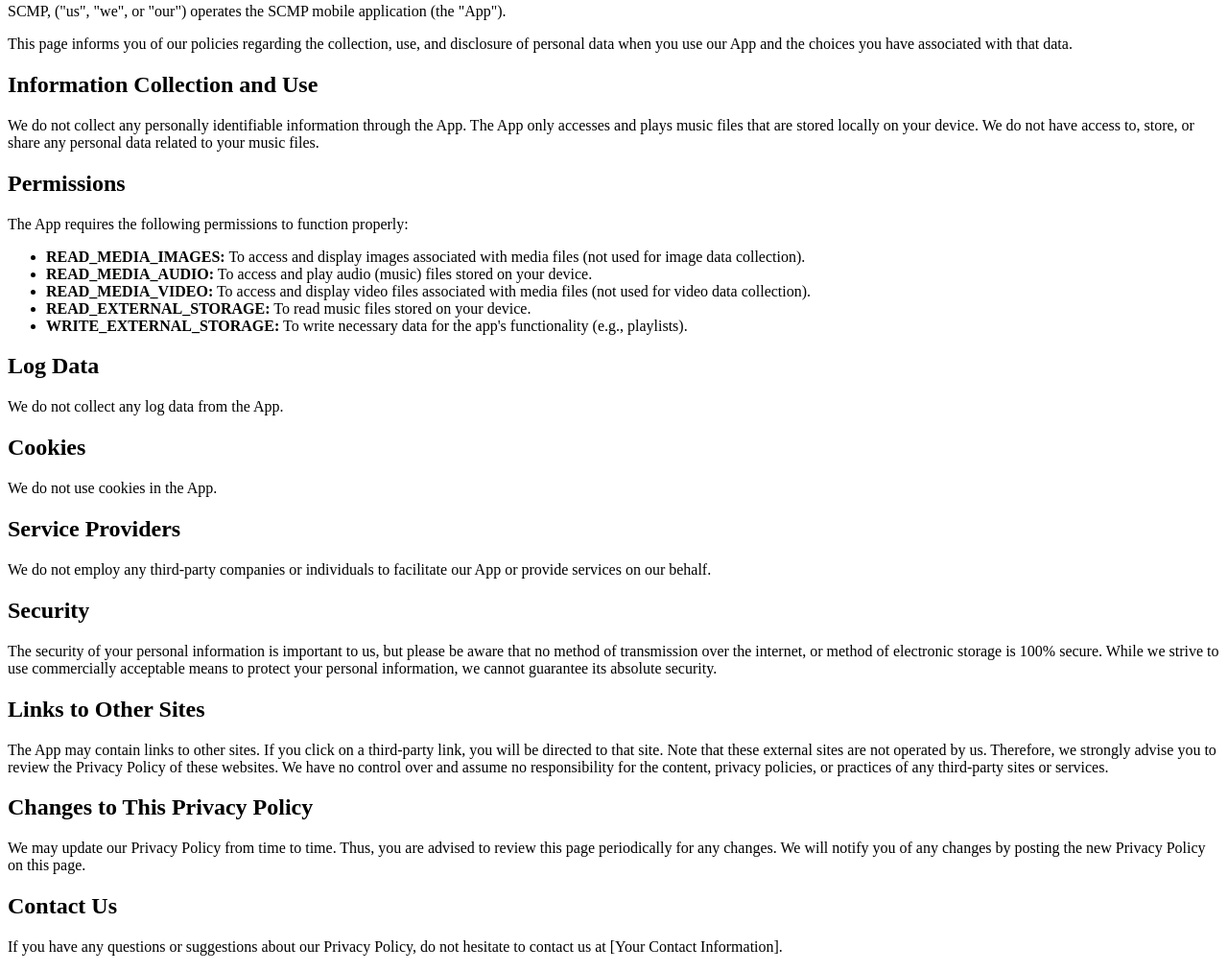
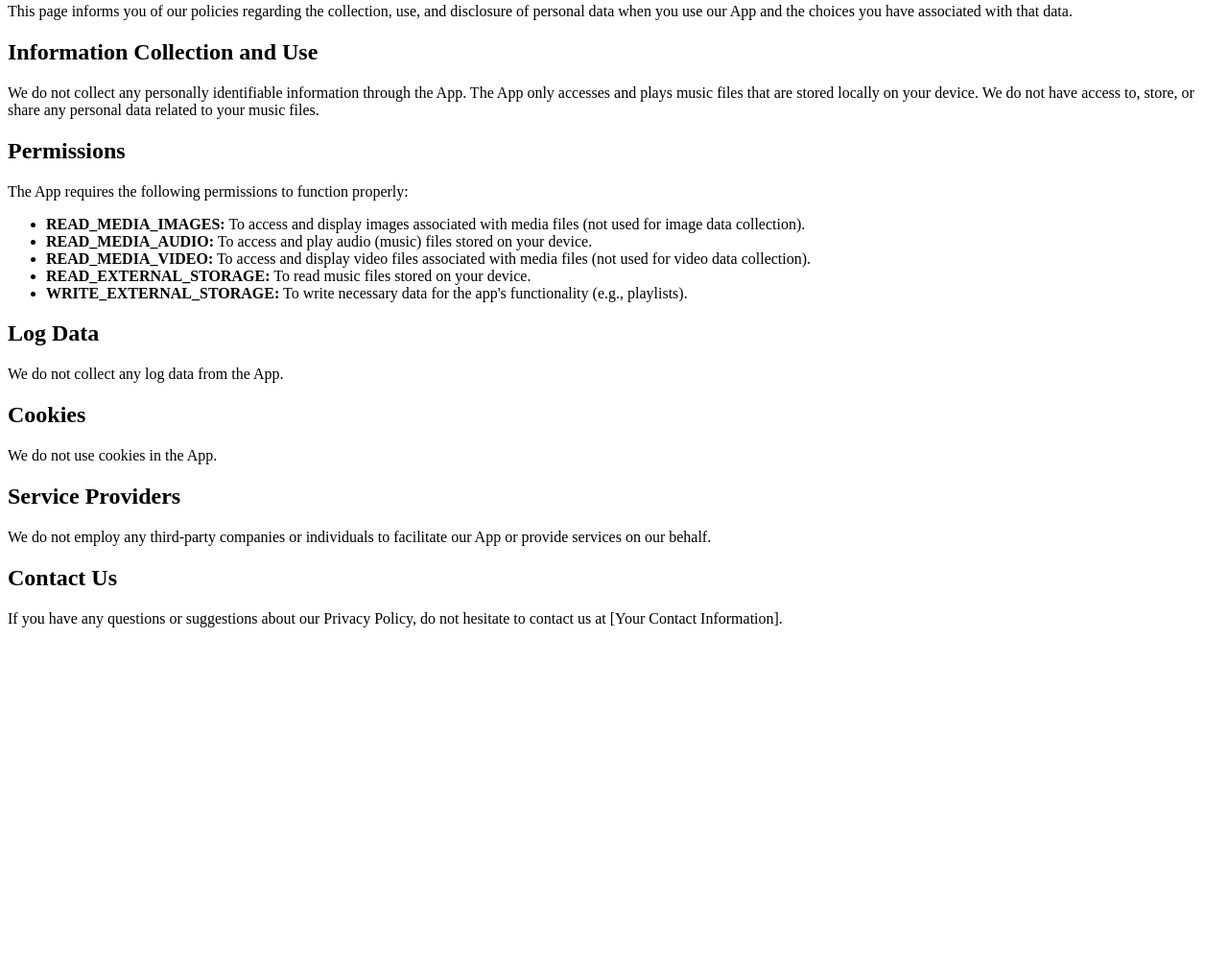
Before and after one commit to Caleb-Hines/scmp_documents, a plain HTML site: page index.html in a window 1280 px wide. Shown: the part 111-1123 px from the top of the page at 96% size. After the commit the page ends 800 px from the top, so only its background shows below. Drawn offline with Linux system fonts and the light colour scheme.

Commit message:
initial commit

```diff
--- a/index.html
+++ b/index.html
@@ -12,8 +12,6 @@
 <h1>Privacy Policy for SCMP</h1>
 
 <p>Effective Date: 2023-11-13</p>
-
-<p>SCMP, ("us", "we", or "our") operates the SCMP mobile application (the "App").</p>
 
 <p>This page informs you of our policies regarding the collection, use, and disclosure of personal data when you use our App and the choices you have associated with that data.</p>
 
@@ -44,18 +42,6 @@
 
 <p>We do not employ any third-party companies or individuals to facilitate our App or provide services on our behalf.</p>
 
-<h2>Security</h2>
-
-<p>The security of your personal information is important to us, but please be aware that no method of transmission over the internet, or method of electronic storage is 100% secure. While we strive to use commercially acceptable means to protect your personal information, we cannot guarantee its absolute security.</p>
-
-<h2>Links to Other Sites</h2>
-
-<p>The App may contain links to other sites. If you click on a third-party link, you will be directed to that site. Note that these external sites are not operated by us. Therefore, we strongly advise you to review the Privacy Policy of these websites. We have no control over and assume no responsibility for the content, privacy policies, or practices of any third-party sites or services.</p>
-
-<h2>Changes to This Privacy Policy</h2>
-
-<p>We may update our Privacy Policy from time to time. Thus, you are advised to review this page periodically for any changes. We will notify you of any changes by posting the new Privacy Policy on this page.</p>
-
 <h2>Contact Us</h2>
 
 <p>If you have any questions or suggestions about our Privacy Policy, do not hesitate to contact us at [Your Contact Information].</p>
```
